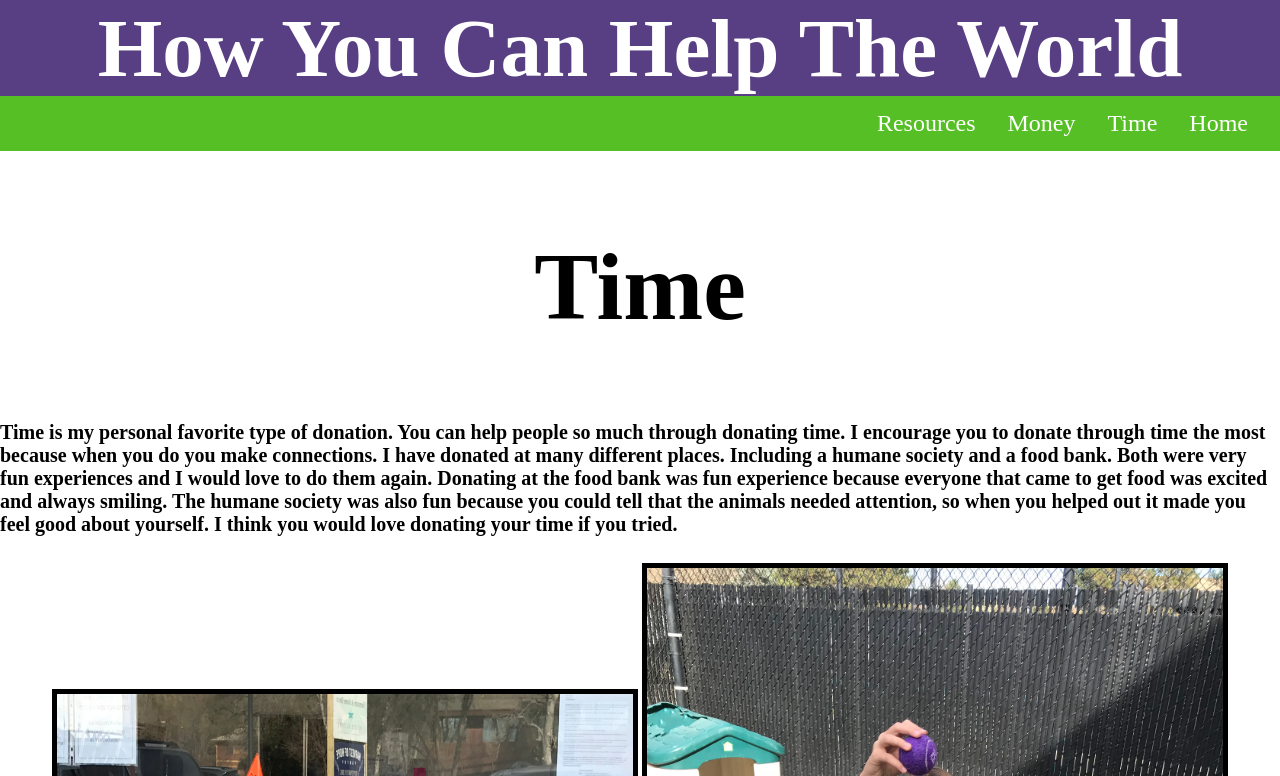
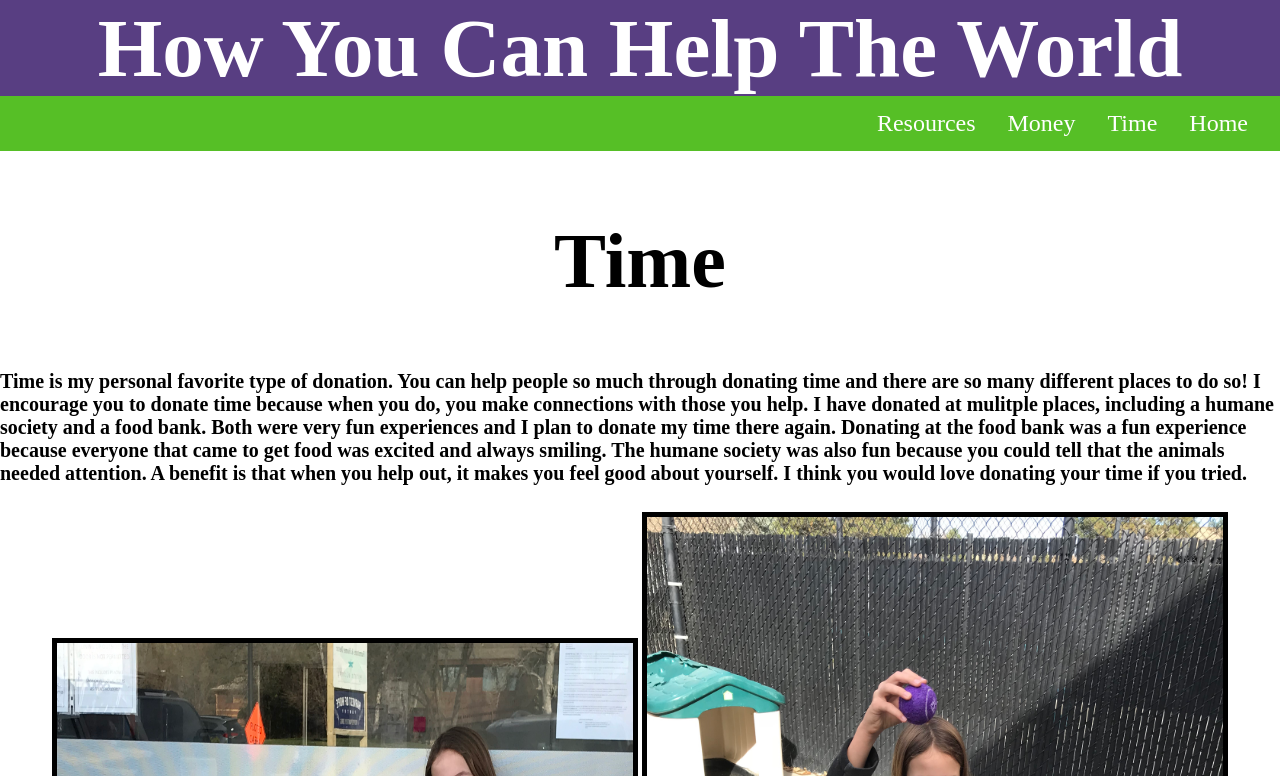
Before and after one commit to teaganlear/help_the_world_2, a Django app: page /time/ in a window 1280 px wide. Shown: the top 776 px of the page. Run offline with Django 3.2, Linux system fonts and the light colour scheme.

Commit message:
typos and fixes

```diff
--- a/donate_time/templates/donate_time/index.html
+++ b/donate_time/templates/donate_time/index.html
@@ -4,9 +4,9 @@
 {% block content %}
 
 <div>
-<center><h2 style="font-size:96px">Time</h2></center>
+<center><h2 style="font-size:78px">Time</h2></center>
 
-<h4 style="font-size:20">Time is my personal favorite type of donation. You can help people so much through donating time. I encourage you to donate through time the most because when you do you make connections. I have donated at many different places. Including a humane society and a food bank. Both were very fun experiences and I would love to do them again. Donating at the food bank was fun experience because everyone that came to get food was excited and always smiling. The humane society was also fun because you could tell that the animals needed attention, so when you helped out it made you feel good about yourself. I think you would love donating your time if you tried. </h4>
+<h4 style="font-size:20">Time is my personal favorite type of donation. You can help people so much through donating time and there are so many different places to do so!  I encourage you to donate time because when you do, you make connections with those you help. I have donated at mulitple places, including a humane society and a food bank. Both were very fun experiences and I plan to donate my time there again. Donating at the food bank was a fun experience because everyone that came to get food was excited and always smiling. The humane society was also fun because you could tell that the animals needed attention.  A benefit is that when you help out, it makes you feel good about yourself. I think you would love donating your time if you tried. </h4>
 
 
 
--- a/help_the_world/templates/help_the_world/index.html
+++ b/help_the_world/templates/help_the_world/index.html
@@ -5,7 +5,7 @@
 
 <div>
 	<center>
-    <h4 style="font-size:28">Have you ever felt the urge to just go and donate time, money, or resources? Well that is wonderful! Donation is extremely important in this world and it helps a lot of people stay up on their feet. Hi my name is Teagan and I am 11 yers old and I long for everyone to have the same resources. I love to donate time and you can too. So are you wondering how you can donate then here it is!</h4>
+    <h4 style="font-size:28">Have you ever felt the urge to just go and donate time, money, or resources? Well that is wonderful! Donation is extremely important in this world and it helps a lot of people to stay on their feet. Hi, my name is Teagan and I am 11 years old and I wish for everyone to have the same resources. I love to donate time and you can too. So are you wondering how you can donate, then here it is!</h4>
   </center>
 </div>
 
--- a/money/templates/money/index.html
+++ b/money/templates/money/index.html
@@ -5,8 +5,8 @@
 
 <div>
 
-	<center><h2 style="font-size:96px">Money</h2></center>
-	<h4 style="font-size:20">When thinking of donation what is the first think to come to mind? Money, right? Many people think you can only donate your money which is wrong. You can donate through other ways, but that doesn't mean that money isn’t a good way to donate. Money is what gets us are needs and our wants. From food, water, and a roof over your head to baseball bats, phones, and junk food; money covers it all. This is why when you donate money your helping those in need. I have had experience raising and donating money to people in need. A couple years ago I organized a fun-run and was able to donate $415 to the children's hospital. They used the money to help children in need by building a better equipped Emergency Room. The fun-run was a wonderful experience.  I feel that everyone should try a fun-run in their community to raise money for those in need.  There are other activities similar to a fun-run that can help to raise money.</h4>
+	<center><h2 style="font-size:78px">Money</h2></center>
+	<h4 style="font-size:20">When thinking of donation, what is the first thing that comes to mind? Money, right? Many people think you can only donate your money which is wrong. You can donate through other ways, but that doesn't mean that money isn’t a good way to donate. Money is what gets us our needs and wants. From food, water, and a roof over your head to baseball bats, phones, and junk food; money covers it all. This is why when you donate money you're helping those in need. I have had experience raising and donating money to people in need. A couple years ago I organized a fun-run and was able to donate $415 to the children's hospital. They used the money to help children in need by building a better equipped Emergency Room. The fun-run was a wonderful experience.  I feel that everyone should try a fun-run in their community to raise money for those in need.  There are other activities similar to a fun-run that can help to raise money.</h4>
 	<pic> </pic>
 </div>
 <center><div>
```
Also changed, not shown: resources/templates/resources/index.html (+3 -10 lines).
